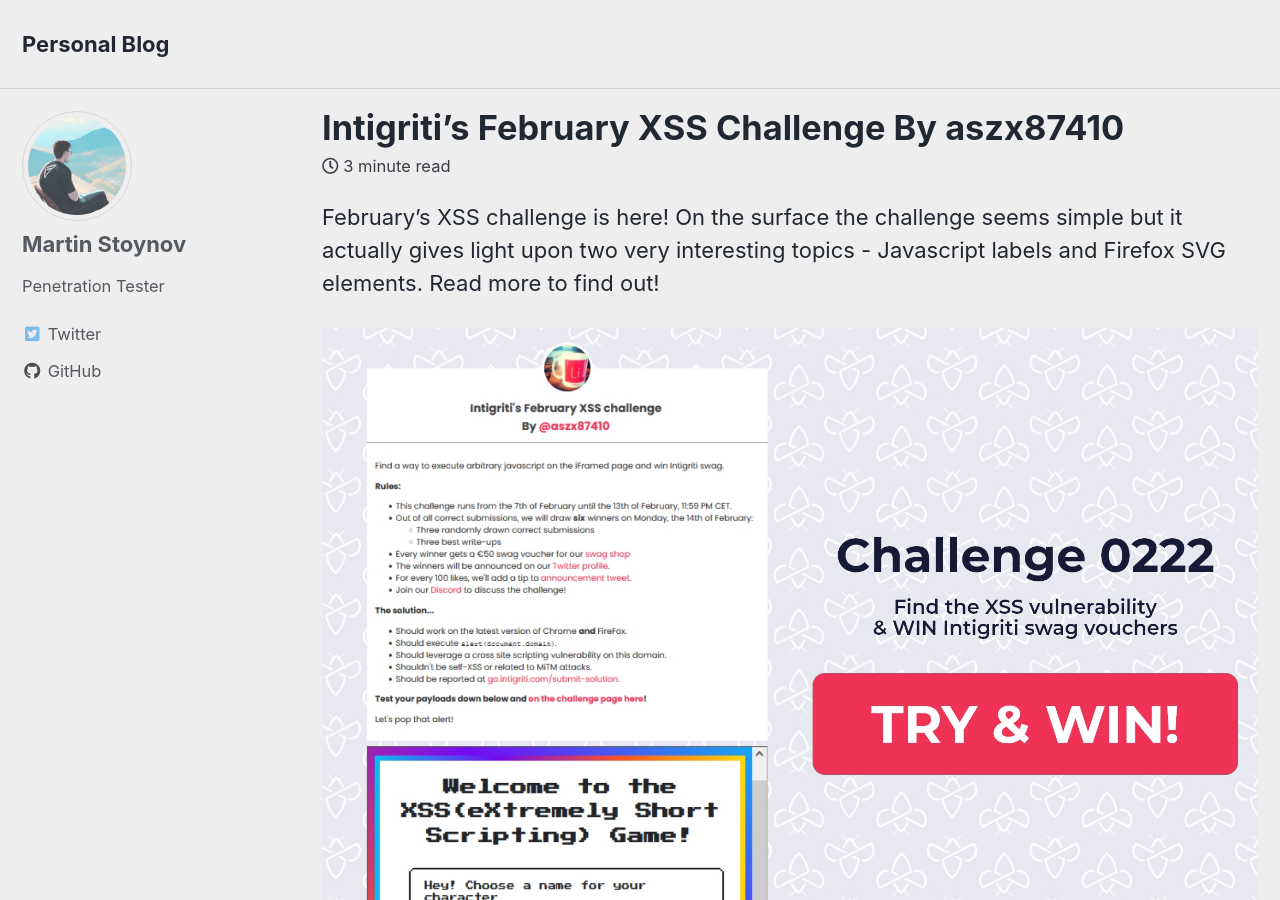
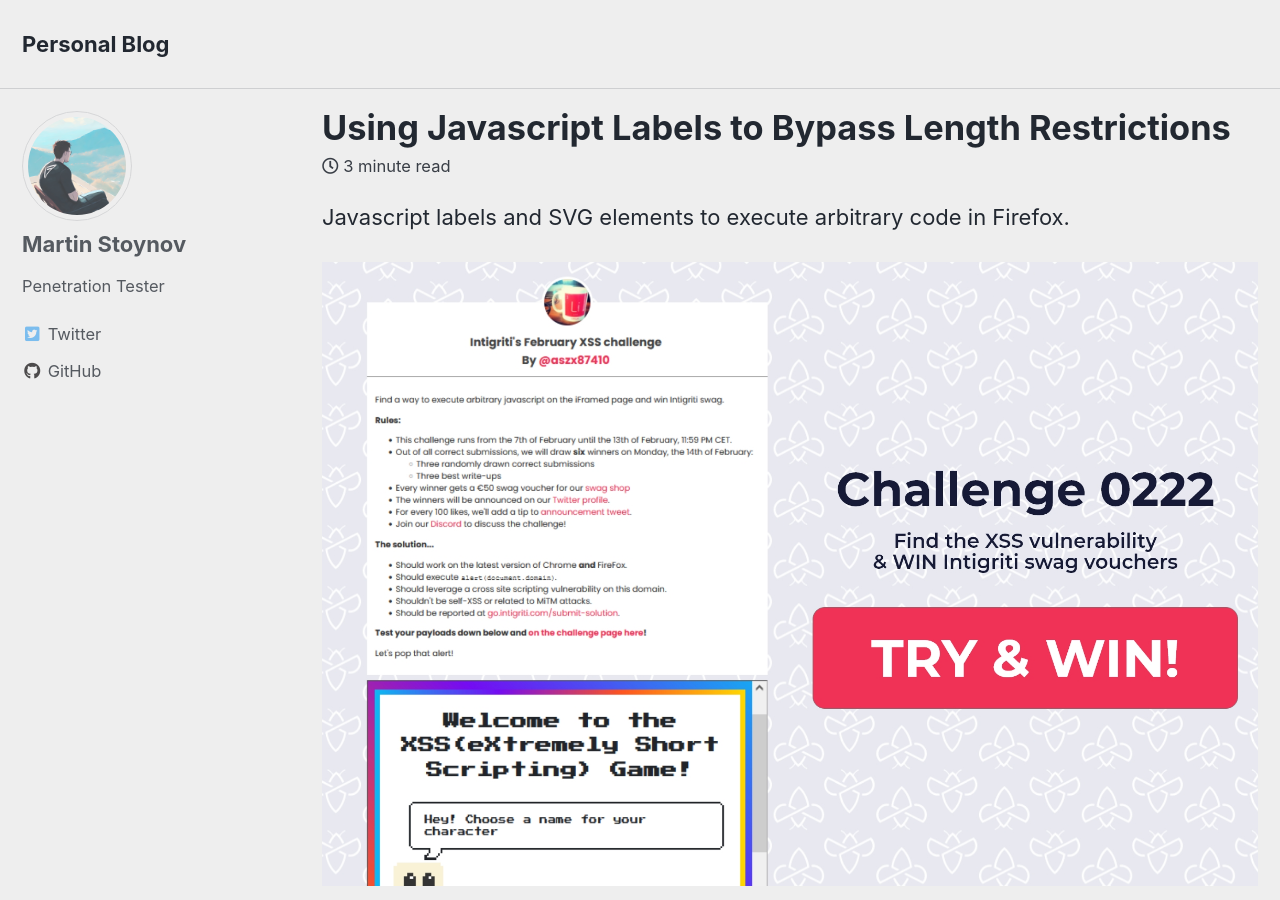
Before and after one commit to martinstnv/challenges, a Jekyll site: the page built from _posts/2022-02-07-using-javascript-labels-to-bypass-length-restrictions.md, in a window 1280 px wide and 900 px high. Built offline with Jekyll 4.4.1, drawn with Linux system fonts in a browser that asks for light colours; cached includes are drawn as plain includes.

Commit message:
Update and rename 2022-02-07-intigriti-february-xss-challenge-aszx87410.md to 2022-02-07-using-javascript-labels-to-bypass-length-restrictions.md

```diff
--- a/_posts/2022-02-07-intigriti-february-xss-challenge-aszx87410.md
+++ b/_posts/2022-02-07-using-javascript-labels-to-bypass-length-restrictions.md
@@ -1,6 +1,6 @@
 ---
 layout: single
-title: Intigriti’s February XSS Challenge By aszx87410
+title: Using Javascript Labels to Bypass Length Restrictions
 date: 2022-02-07
 classes: wide
 tags:
@@ -10,7 +10,7 @@
   - aszx87410
 ---
 
-February’s XSS challenge is here! On the surface the challenge seems simple but it actually gives light upon two very interesting topics - Javascript labels and Firefox SVG elements. Read more to find out!
+Javascript labels and SVG elements to execute arbitrary code in Firefox.
 
 ![share](/assets/images/intigriti/2022/02/share.jpg)
 
```
